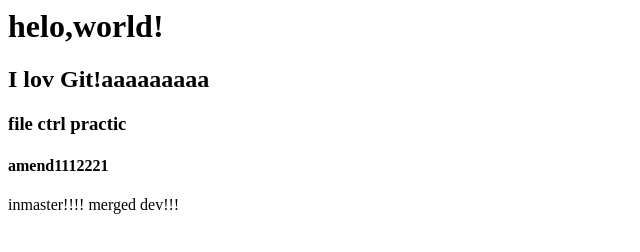
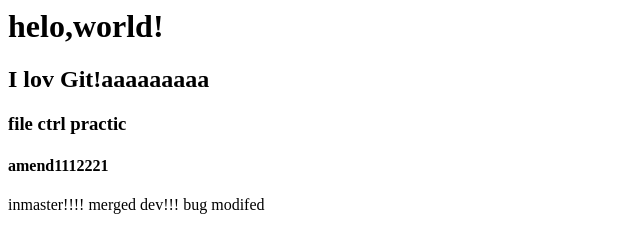
Before and after one commit to kimcunkwon/gitpushtest, a plain HTML site: page index.htm in a window 1280 px wide. Shown: the whole page, without its empty margins (0-640 px from the left). Drawn offline with Linux system fonts and the light colour scheme.

Commit message:
fixed bug1

```diff
--- a/index.htm
+++ b/index.htm
@@ -7,3 +7,5 @@
 inmaster!!!!
 merged
 dev!!!
+
+bug modifed
```
